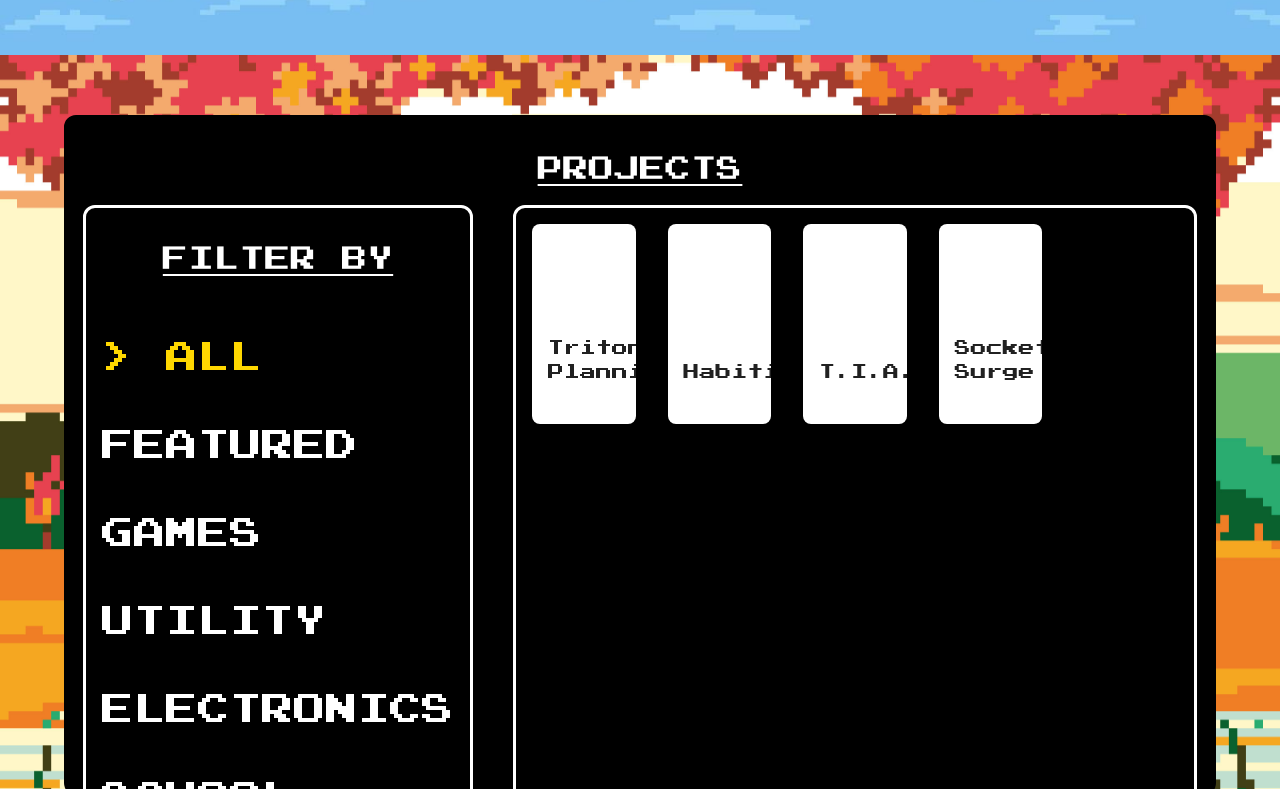
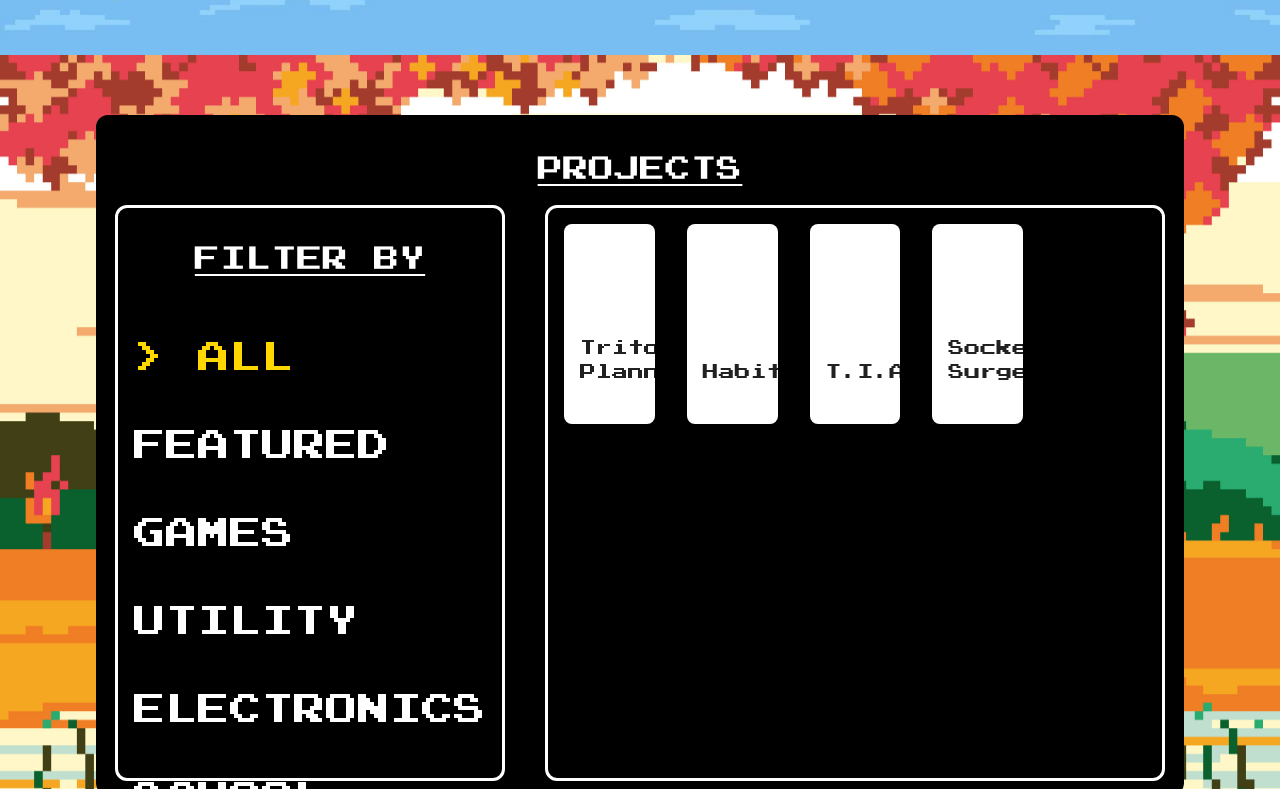
Before and after one commit to lov-daniel/portfolio, a React (Vite) app: page /home in a window 1280 px wide. Shown: the part 1611-2400 px from the top of the page. Built offline with nearby package versions, Linux system fonts and the light colour scheme.

Commit message:
sizing issues fixed ?

```diff
--- a/src/pages/Projects.jsx
+++ b/src/pages/Projects.jsx
@@ -45,8 +45,8 @@ export default function Projects() {
         background: "#000000ff",
         flexDirection: "column",
         justifySelf: "center",
-        width: "90%",
-        height: "85%",
+        width: "85vw",
+        height: "85vh",
         margin: "auto"
       }}
       p={2}>
@@ -83,8 +83,8 @@ export default function Projects() {
             alignContent: "center",
             alignItems: "flex-start",
             gap: 5,
-            height: "100%",
-            width: "50%",
+            height: "72vh",
+            width: "50vw",
           }}
           p={2}>
 
@@ -116,8 +116,8 @@ export default function Projects() {
             display: "grid",
             gridTemplateColumns: "repeat(5, 1fr)",
             gap: 4,
-            width: "100%",
-            height: "100%",
+            width: "100vw",
+            height: "72vh",
             overflowY: "auto",
             gridAutoRows: 200,
             padding: 2,
```
